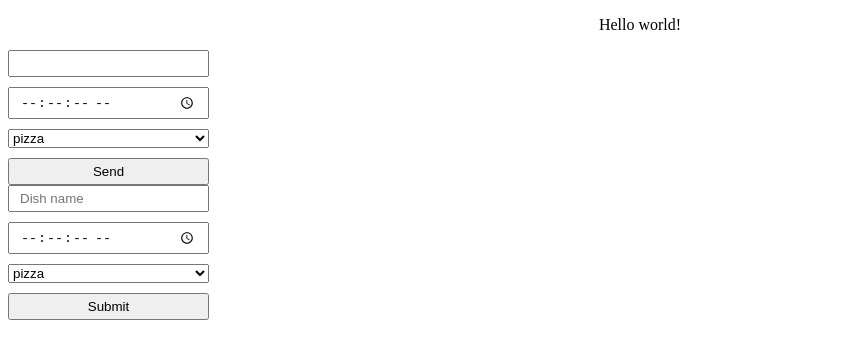
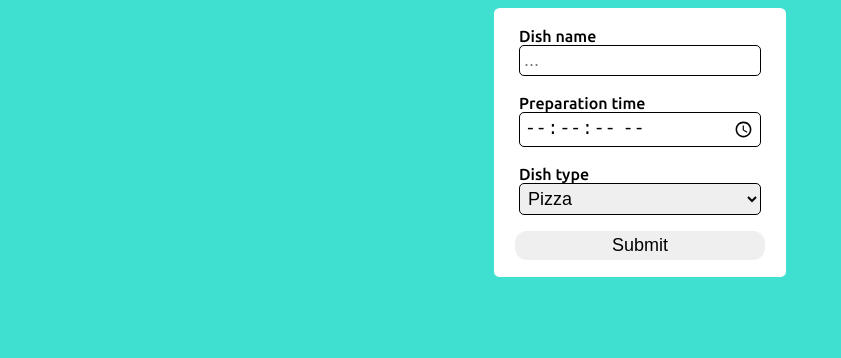
Before and after one commit to Kl4y4/hexocean-task-repo, a React (Create React App) app in the folder hexocean-task/: page / in a window 1280 px wide. Shown: the top 358 px of the page, without its empty margins (0-841 px from the left). Built offline with nearby package versions, Linux system fonts and the light colour scheme.

Commit message:
Added styling

```diff
--- a/hexocean-task/public/index.html
+++ b/hexocean-task/public/index.html
@@ -4,6 +4,9 @@
     <meta charset="utf-8" />
     <link rel="icon" href="%PUBLIC_URL%/favicon.ico" />
     <link rel="Stylesheet" href="./style.css" />
+    <link rel="preconnect" href="https://fonts.googleapis.com">
+    <link rel="preconnect" href="https://fonts.gstatic.com" crossorigin>
+    <link href="https://fonts.googleapis.com/css2?family=Ubuntu:wght@500&display=swap" rel="stylesheet">
     <meta name="viewport" content="width=device-width, initial-scale=1" />
     <meta name="description" content="Web site created using create-react-app" />
     <!--
--- a/hexocean-task/public/style.css
+++ b/hexocean-task/public/style.css
@@ -1,11 +1,54 @@
+body {
+    font-family: 'Ubuntu', sans-serif;
+}
+
+#container {
+    width: 100%;
+    display: flex;
+    justify-content: center;
+    align-items: center;
+}
+
 .form {
     display: flex;
     flex-direction: column;
     flex-wrap: wrap;
     align-content: space-between;
     row-gap: 10px;
+    background-color: white;
+    padding: 15px;
+    border-radius: 2%;
 }
 
-input {
+.error-message {
+    font-style: italic;
+    color: rgb(208, 1, 1);
+}
+
+label {
+    display: flex;
+    flex-direction: column;
     padding: 4px 10px;
+    font-size: 16px;
 }
+
+input, select {
+    font-size: 18px;
+    padding: 4px;
+    border-radius: 5px;
+    border: 1px solid;
+}
+
+input[type="submit"] {
+    margin: 2px 6px;
+    border-radius: 12px;
+    border: none;
+}
+
+select {
+    font-size: 18px;
+}
+
+body {
+    background-color: turquoise;
+}
--- a/hexocean-task/src/App.tsx
+++ b/hexocean-task/src/App.tsx
@@ -1,17 +1,11 @@
 import React from 'react';
-import Form from './Form.tsx'
+// import Form from './Form.tsx'
 import ExForm from './ExForm.tsx'
 
 function App() {
   return (
-    <div style={{ textAlign: 'center' }}>
-      <header>
-        <p>
-          Hello world!
-        </p>
-        <Form />
-        <ExForm />
-      </header>
+    <div id="container">
+      <ExForm />
     </div>
   );
 }
--- a/hexocean-task/src/ExForm.tsx
+++ b/hexocean-task/src/ExForm.tsx
@@ -46,45 +46,59 @@ function ExForm() {
 
   return <>
     <form className="form" onSubmit={handleSubmit(onSubmit)}>
-      <input placeholder="Dish name" {...register("name", { minLength: 3 })} />
+      <label>Dish name
+        <input placeholder="..." {...register("name", { minLength: 3, required: true })} />
+      </label>
+
       {errors.name &&
-        <span className="error-message">This field must be at least 3 characters long!</span>}
+        <span  className="error-message">Must be filled with at least 3 characters!</span>}
 
+      <label> Preparation time
         <input type="time" list="preparation-time-suggestions"
         step="1" min="00:00:01"
         {...register("preparation_time", { required: true })} />
+      </label>
 
+      <label> Dish type
         <select {...register("type")}>
-        <option value="pizza">pizza</option>
-        <option value="soup">soup</option>
-        <option value="sandwich">sandwich</option>
+          <option value="pizza" selected>Pizza</option>
+          <option value="soup">Soup</option>
+          <option value="sandwich">Sandwich</option>
         </select>
+      </label>
 
       {type === "pizza" &&
-      <span>
-        <input type="number" step="1" placeholder="# of slices"
-        {...register("no_of_slices", {required: true, min: 1 })} /> <br />
-        <input type="number" placeholder="Diameter"
+      <>
+        <label> Number of slices
+          <input type="number" step="1"
+          {...register("no_of_slices", {required: true, min: 1 })} />
+        </label>
+        <label> Diameter
+          <input type="number"
           {...register("diameter", {required: true, min: 1 })} />
-      </span>}
+        </label>
+      </>}
 
       {type === "soup" &&
+      <label> Spiciness scale
         <input type="number" list="spiciness_scale_list" step="1"
-        placeholder="Spiciness scale"
           {...register("spiciness_scale",
-        {required: true, min: 1, max: 10 })} />}
+          {required: true, min: 1, max: 10 })} />
+      </label>}
 
       {type === "sandwich" &&
-        <input type="number" step="1" placeholder="# of slices"
-        {...register("slices_of_bread", {required: true, min: 1 })} />}
+        <label> Slices of bread
+          <input type="number" step="1"
+          {...register("slices_of_bread", {required: true, min: 1 })} />
+        </label>}
 
       {(errors.no_of_slices || errors.diameter || errors.spiciness_scale || errors.slices_of_bread)
       && <span className="error-message">Required field(s) not filled!</span>}
 
-      <input type="submit" />
+      <input type="submit" value="Submit" />
+      {fetchSuccess
+      && <span style={{ 'text-align': 'center' }}>Form submitted successfully!</span>}
     </form>
-    {fetchSuccess
-    && <span> Form submitted successfully!</span>}
   </>
 }
 
```
Lines whose indentation alone changed are shown as unchanged.
